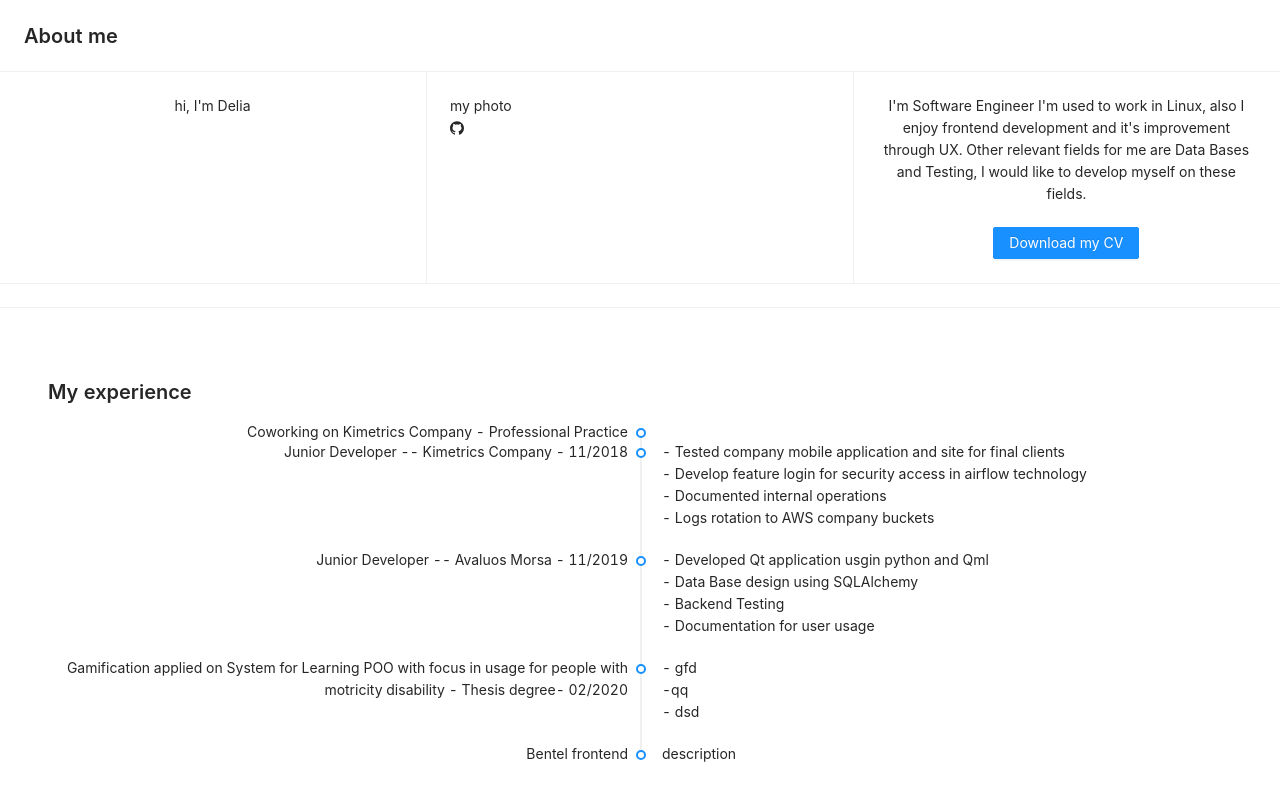
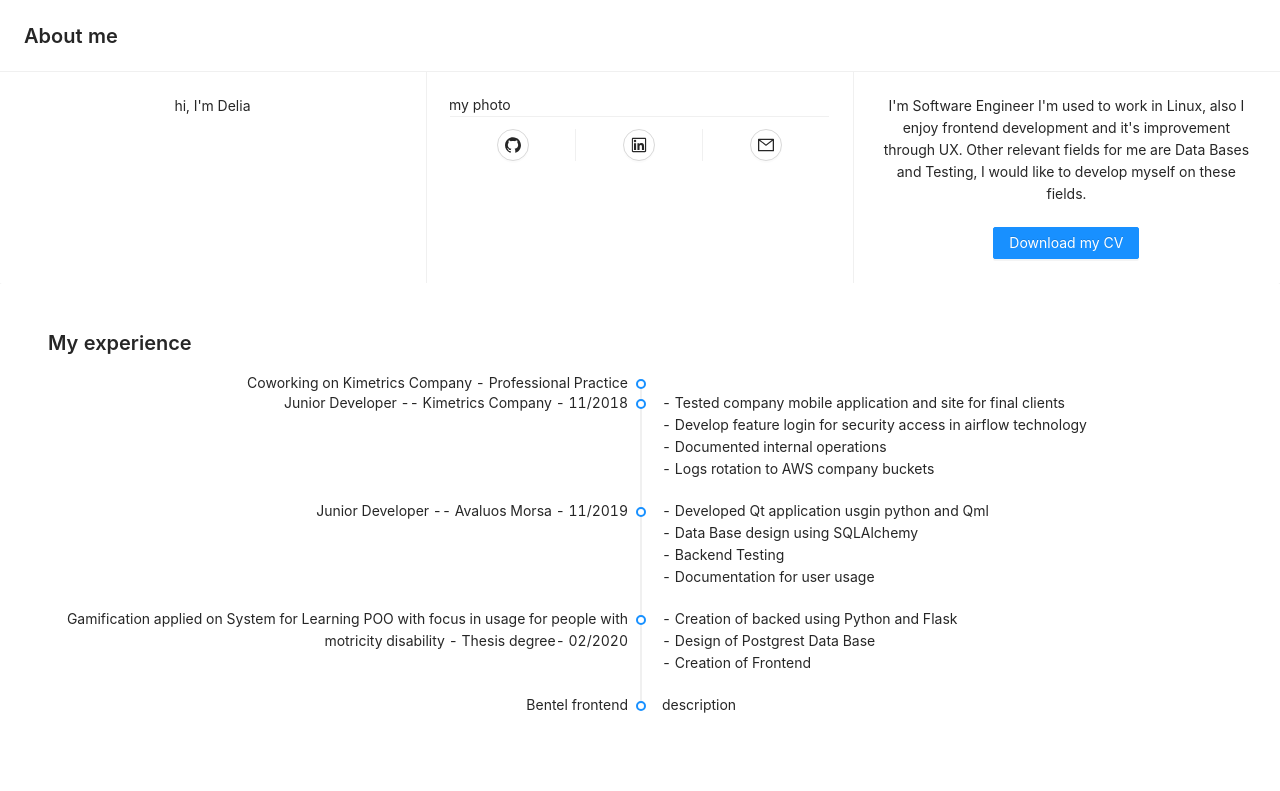
Before and after one commit to delissgt/almadgt, a Next.js app: page /author in a window 1280 px wide. Shown: the top 791 px of the page. Built offline with nearby package versions, Linux system fonts and the light colour scheme.

Commit message:
Added Detail Thesis

```diff
--- a/pages/author/index.js
+++ b/pages/author/index.js
@@ -1,5 +1,5 @@
 import {PageHeader, Card, Divider, Timeline, Button} from "antd";
-import {GithubOutlined} from '@ant-design/icons';
+import {GithubOutlined, LinkedinOutlined, MailOutlined} from '@ant-design/icons';
 
 
 function AuthorPage (props) {
@@ -11,9 +11,16 @@ function AuthorPage (props) {
             hi, I'm Delia
           </Card.Grid>
           <Card.Grid bordered={false}>
-            my photo
-            <br/>
-            <GithubOutlined />
+            <Card
+                bordered={false}
+                actions={[
+                  <Button shape={'circle'} icon={<GithubOutlined />}/>,
+                  <Button shape={'circle'} icon={<LinkedinOutlined />}/>,
+                  <Button shape={'circle'} icon={<MailOutlined />}/>
+                ]}
+            >
+              my photo
+            </Card>
           </Card.Grid>
           <Card.Grid hoverable={false} style={{ textAlign: 'center'}} bordered={false}>
             I'm Software Engineer
@@ -25,7 +32,7 @@ function AuthorPage (props) {
             <Button type={'primary'} loading={false} >Download my CV</Button>
           </Card.Grid>
         </Card>
-        <Divider/>
+        {/*<Divider/>*/}
         <Card bordered={false}>
           <PageHeader
               title={"My experience"}
@@ -46,9 +53,9 @@ function AuthorPage (props) {
               - Documentation for user usage
             </Timeline.Item>
             <Timeline.Item label={'Gamification applied on System for Learning POO with focus in usage for people with motricity disability - Thesis degree- 02/2020'}>
-              - gfd <br/>
-              -qq <br/>
-              - dsd <br/>
+              - Creation of backed using Python and Flask <br/>
+              - Design of Postgrest Data Base <br/>
+              - Creation of Frontend  <br/>
             </Timeline.Item>
             <Timeline.Item label={'Bentel frontend'}> description</Timeline.Item>
 
```
